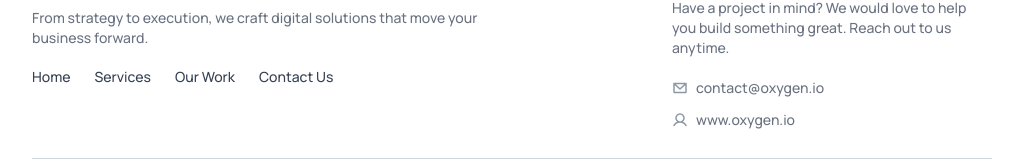
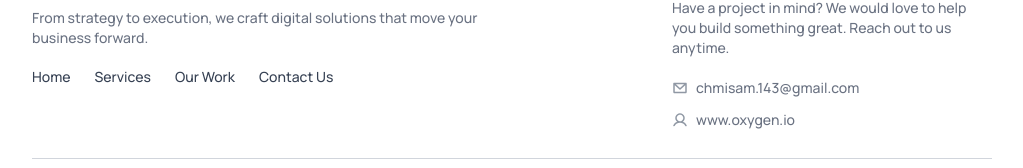
Before and after one commit to Ahsaankhan-dev/ai-agency, a React (Vite) app: page / in a window 1280 px wide. Shown: the part 4180-4348 px from the top of the page, without its empty margins (128-1151 px from the left). Built offline with nearby package versions, Linux system fonts and the light colour scheme; no server answers; a web font is replaced by a local one.

Commit message:
fix some changes

```diff
--- a/src/assets/assets.js
+++ b/src/assets/assets.js
@@ -87,5 +87,5 @@ export const teamData = [
   { name: 'Emily Parker', title: 'Frontend Developer', image: 'https://randomuser.me/api/portraits/women/11.jpg' },
   { name: 'Ryan Mitchell', title: 'Backend Developer', image: 'https://randomuser.me/api/portraits/men/9.jpg' },
   { name: 'Megan Brooks', title: 'Prompt Engineer', image: 'https://randomuser.me/api/portraits/women/12.jpg' },
-  { name: 'Amber Foster', title: 'Software Quality Assurance (QA)', image: 'https://randomuser.me/api/portraits/women/14.jpg' },
+  { name: 'Amber Foster', title: 'Quality Assurance (QA)', image: 'https://randomuser.me/api/portraits/women/14.jpg' },
 ]
--- a/src/components/Footer/Footer.jsx
+++ b/src/components/Footer/Footer.jsx
@@ -49,7 +49,7 @@ const Footer = ({ Theme }) => {
           <div className='flex flex-col gap-3 mt-1'>
             <div className='flex items-center gap-2'>
               <img src={assets.email_icon} className='w-4 opacity-60' />
-              <p className='text-sm text-gray-500 dark:text-gray-400'>contact@oxygen.io</p>
+              <p className='text-sm text-gray-500 dark:text-gray-400'>chmisam.143@gmail.com</p>
             </div>
             <div className='flex items-center gap-2'>
               <img src={assets.person_icon} className='w-4 opacity-60' />
```
